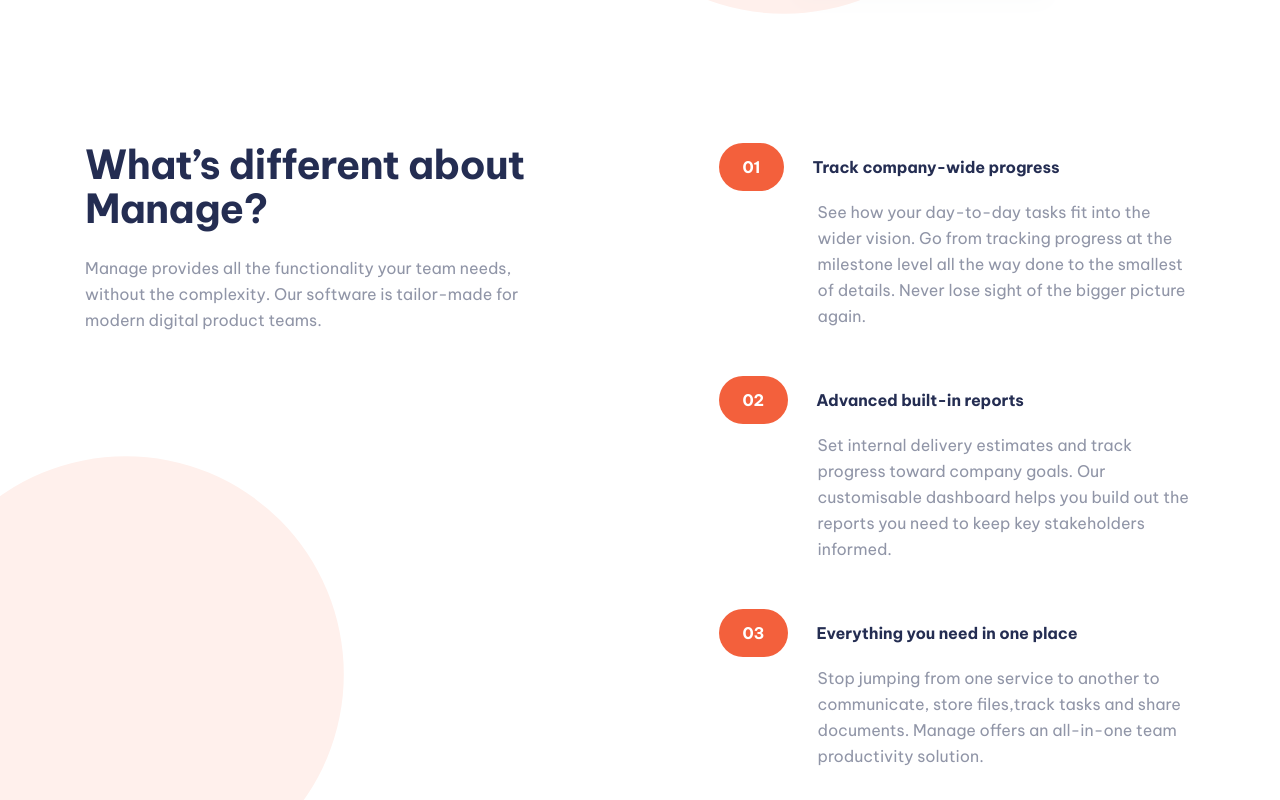
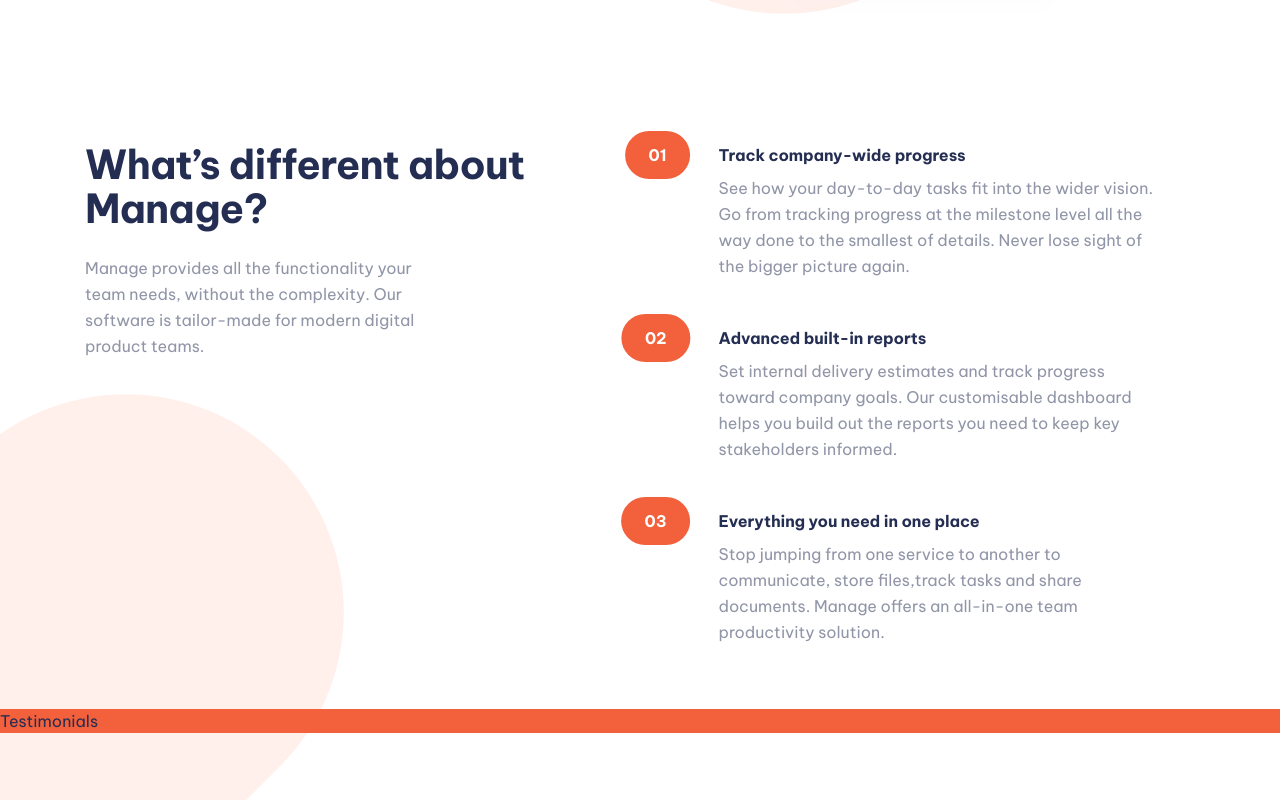
Before and after one commit to ZiadHmedan/landingPage, a React (Vite) app: page / in a window 1280 px wide. Shown: the part 700-1500 px from the top of the page. Built offline with nearby package versions, Linux system fonts and the light colour scheme.

Commit message:
final touch on features section

```diff
--- a/src/component/Features.jsx
+++ b/src/component/Features.jsx
@@ -8,20 +8,13 @@ import bgHeader from "../assets/images/bg-tablet-pattern.svg";
 import NumBtn from "./NumBtn";
 export default function Features({ features }) {
   return (
-    <section className=" relative grid xl:gap-[125px] xl:container xl:mt-[120px] xl:grid-cols-2  xl:justify-between mt-[95px]  ">
-            <img src={bgHeader} alt="header-background" className="absolute centerPosition  z-[-1]  hidden xl:block" />
+    <section className=" xl:relative grid  xl:gap-[125px] xl:container xl:mt-[120px] xl:grid-cols-2  xl:justify-between mt-[95px]  ">
+            <img src={bgHeader} alt="header-background" className="absolute centerPosition  z-[-1]  hidden xl:inline-block" />
 
       <div className=" container xl:justify-self-start ">
       <SecondryHeader isCenter="true">What’s different about Manage?</SecondryHeader>
-        {/* <h2 className="text-[30px] leading-[45px] tracking-[-.62px] font-extrabold text-center">
-          What’s different about Manage?
-        </h2>
-        <p className="text-[14px] leading-[28px] font-normal text-center pr-5">
-          Manage provides all the functionality your team needs, without the
-          complexity. Our software is tailor-made for modern digital product
-          teams.{" "}
-        </p> */}
-        <Paragraph  moreStyles ="text-center xl:pr-5 mt-3 xl:pr-0 xl:mt-6 text-center">
+
+        <Paragraph  moreStyles ="text-center xl:pr-5 mt-3 xl:pr-0 xl:mt-6 text-center xl:max-w-[33ch]">
           Manage provides all the functionality your team needs, without the
           complexity. Our software is tailor-made for modern digital product
           teams.
@@ -30,14 +23,14 @@ export default function Features({ features }) {
 
 
 
-      <div className="ml-4 mt-[54px] xl:mt-0 space-y-[47px] ">
+      <div className="relative ml-4 mt-[54px] xl:mt-0 space-y-[47px] ">
         {features.map(({ id, num, title, description }) => (
           <div key={id} className="">
-            <div className=" flex items-center gap-4 xl:gap-7 bg-PaleRed xl:bg-white  rounded-l-full  ">
+            <div className=" xl:flex xl:items-center bg-PaleRed xl:bg-white  rounded-l-full  ">
               <NumBtn>{num}</NumBtn>
               <TritaryHeader>{title}</TritaryHeader>
             </div>
-            <Paragraph moreStyles="xl:ml-[99px] mt-2    ">{description}</Paragraph>
+            <Paragraph moreStyles=" mt-2  xl:max-w-[445px]  ">{description}</Paragraph>
           </div>
         ))}
       </div>
--- a/src/component/HeroDescription.jsx
+++ b/src/component/HeroDescription.jsx
@@ -6,7 +6,7 @@ export default function HeroDescription() {
       <h1 className="text-lg xl:text-xl leading-xl  xl:leading-xl1 tracking-sm   font-bold">
         Bring everyone together to build better products.
       </h1>
-      <p className="mt-2 xl:mt-8 leading-xs xl:leading-xss xl:pr-[200px] pr-[0px] text-darkGrayishBlue  ">
+      <p className="mt-2 xl:mt-8 leading-xs xl:leading-xss  max-w-[32ch] text-darkGrayishBlue  ">
         Manage makes it simple for software teams to plan day-to-day tasks while
         keeping the larger team goals in view.
       </p>
--- a/src/component/NumBtn.jsx
+++ b/src/component/NumBtn.jsx
@@ -2,7 +2,7 @@
 
 export default function NumBtn({ children }) {
   return (
-    <button className="text-white rounded-full font-bold tracking-xl px-6 py-3 bg-BrightRed">
+    <button className=" xl:absolute xl:translate-x-[-100%] xl:left-[-28px] text-white rounded-full font-bold tracking-xl px-6 py-3 bg-BrightRed">
       {children}
     </button>
   );
--- a/src/index.css
+++ b/src/index.css
@@ -13,3 +13,6 @@
   left:-50%;
 
 }
+.translate50{
+  transform:translateX(-100%);
+}
--- a/src/ui/Paragraph.jsx
+++ b/src/ui/Paragraph.jsx
@@ -1,6 +1,6 @@
 // eslint-disable-next-line react/prop-types
 export default function Paragraph({children,moreStyles}) {
-    let style = `font-normal text-smm  leading-xs md:text-base text-darkGrayishBlue   md:leading-xss xl:text-left `
+    let style = `font-normal text-smm   leading-xs md:text-base text-darkGrayishBlue   md:leading-xss xl:text-left `
     style += moreStyles;
   return (
     <p className={style}>{children}</p>
```
